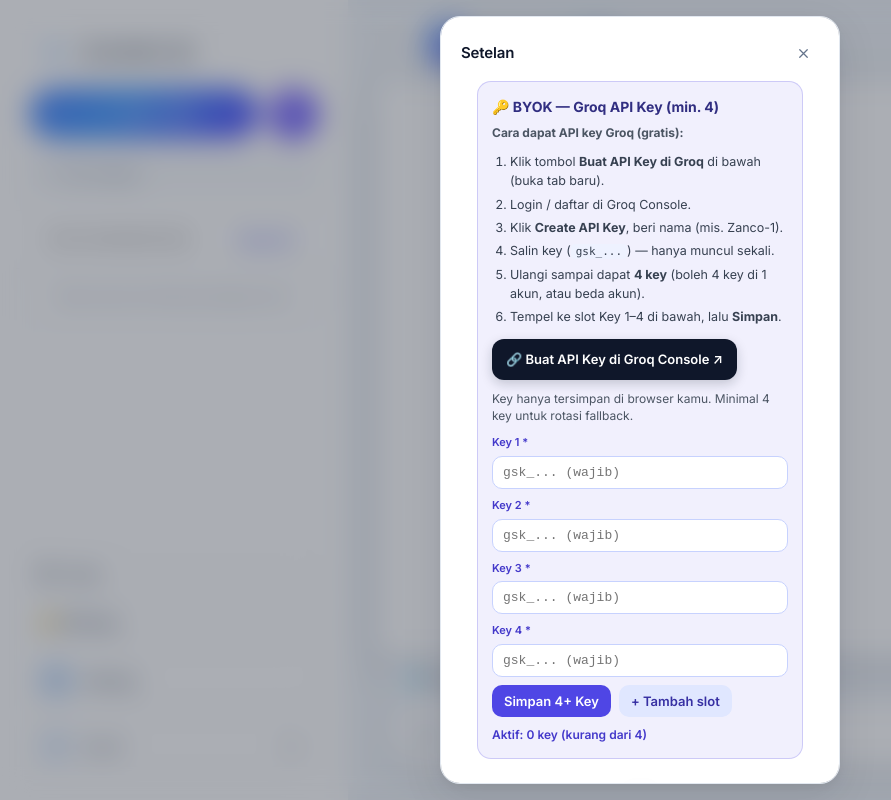
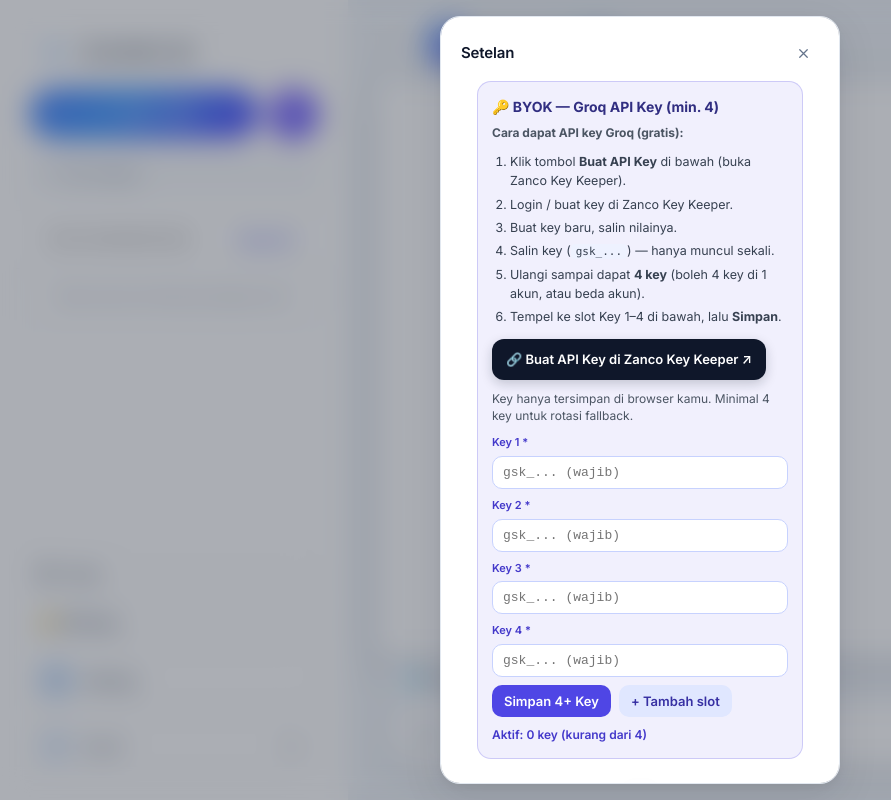
Before and after one commit to izrai4103-lgtm/groq-ai-chatbot, a Next.js app: page / in a window 1280 px wide. Both pictures are taken after a click on the button "Pasang API Key Groq (BYOK)". Shown: the whole page, without its empty margins (0-891 px from the left). Built offline with nearby package versions, Linux system fonts and the light colour scheme.

Commit message:
feat: point API key creation to zanco-key-keeper.lovable.app

```diff
--- a/app/page.js
+++ b/app/page.js
@@ -1318,20 +1318,20 @@
                 <strong>Cara dapat API key Groq (gratis):</strong>
               </p>
               <ol className="byok-steps">
-                <li>Klik tombol <strong>Buat API Key di Groq</strong> di bawah (buka tab baru).</li>
-                <li>Login / daftar di Groq Console.</li>
-                <li>Klik <strong>Create API Key</strong>, beri nama (mis. Zanco-1).</li>
+                <li>Klik tombol <strong>Buat API Key</strong> di bawah (buka Zanco Key Keeper).</li>
+                <li>Login / buat key di Zanco Key Keeper.</li>
+                <li>Buat key baru, salin nilainya.</li>
                 <li>Salin key (<code>gsk_...</code>) — hanya muncul sekali.</li>
                 <li>Ulangi sampai dapat <strong>4 key</strong> (boleh 4 key di 1 akun, atau beda akun).</li>
                 <li>Tempel ke slot Key 1–4 di bawah, lalu <strong>Simpan</strong>.</li>
               </ol>
               <a
                 className="byok-create"
-                href="https://console.groq.com/keys"
+                href="https://zanco-key-keeper.lovable.app"
                 target="_blank"
                 rel="noopener noreferrer"
               >
-                {'\ud83d\udd17'} Buat API Key di Groq Console ↗
+                {'\ud83d\udd17'} Buat API Key di Zanco Key Keeper ↗
               </a>
               <p className="byok-help" style={{ marginTop: 10 }}>
                 Key hanya tersimpan di browser kamu. Minimal 4 key untuk rotasi fallback.
```
